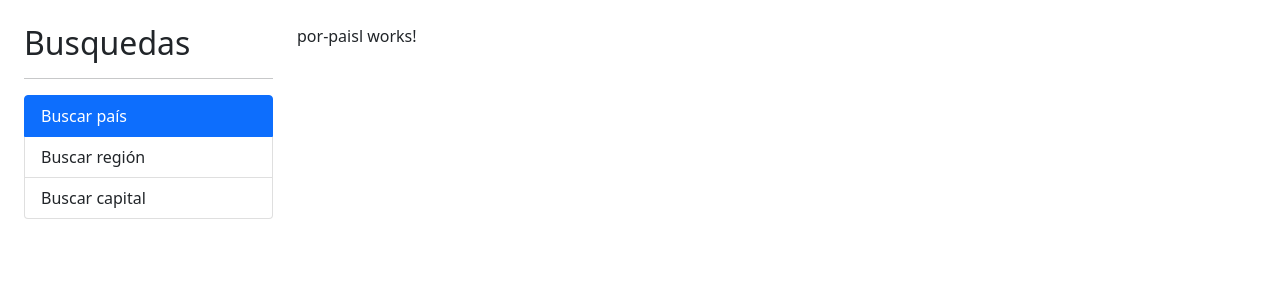
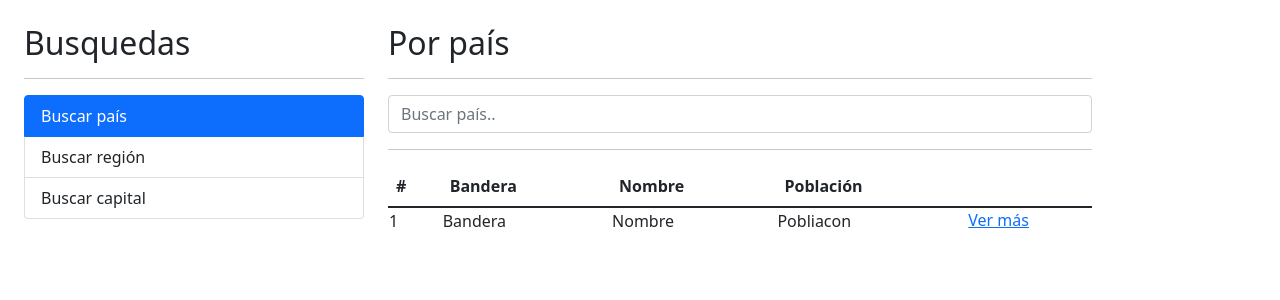
Before and after one commit to JuanFCVal/AngularCourse, an Angular app in the folder Angular/03-paisesApp/: page / in a window 1280 px wide. Shown: the top 300 px of the page. Built offline with nearby package versions, Linux system fonts and the light colour scheme.

Commit message:
Http for gettinf info by name with search& Ngmodel

```diff
--- a/Angular/03-paisesApp/src/app/app.component.html
+++ b/Angular/03-paisesApp/src/app/app.component.html
@@ -1,26 +1,10 @@
 
 
-<div class="row container mt-4 ">
-    <div class="col-3">
-        <h2>Busquedas</h2>
-        <hr>
-        <ul class="list-group">
-            <li routerLink=""
-            [routerLinkActiveOptions] ="{exact: true}"
-            routerLinkActive="active"
-            class="list-group-item">Buscar país</li>
-            <li routerLink="region"
-            routerLinkActive="active"
-            class="list-group-item">Buscar región</li>
-            <li routerLink="capital"
-            routerLinkActive="active"
-             class="list-group-item">Buscar capital
-            </li>
-        </ul>
+<div class="row container mt-4">
+    <div class="col-4">
+        <app-sidebar></app-sidebar>
     </div>
-
-
-    <div class="col">
+    <div class="col-8">
         <router-outlet>
 
         </router-outlet>
--- a/Angular/03-paisesApp/src/app/app.module.ts
+++ b/Angular/03-paisesApp/src/app/app.module.ts
@@ -1,6 +1,6 @@
 import { NgModule } from '@angular/core';
 import { BrowserModule } from '@angular/platform-browser';
-
+import {HttpClientModule} from '@angular/common/http'
 import { AppComponent } from './app.component';
 import { PaisModule } from './pais/pais.module';
 import { SharedModule } from './shared/shared.module';
@@ -13,8 +13,9 @@ import { AppRoutingModule } from './app-routing.module';
   imports: [
     AppRoutingModule,
     BrowserModule,
+    HttpClientModule,
     PaisModule,
-    SharedModule
+    SharedModule,
   ],
   providers: [],
   bootstrap: [AppComponent]
--- a/Angular/03-paisesApp/src/app/pais/pages/por-paisl/por-paisl.component.html
+++ b/Angular/03-paisesApp/src/app/pais/pages/por-paisl/por-paisl.component.html
@@ -1 +1,41 @@
-<p>por-paisl works!</p>
+<h2>Por país</h2>
+<hr>
+<div class="row">
+    <div class="col">
+        <form              (ngSubmit)="buscar()" >
+            <input
+            [(ngModel)]="termino"
+            autocomplete="off"
+            class="form-control"
+            type="text"
+            name="termino"
+            placeholder="Buscar país..">
+        </form>
+    </div>
+</div>
+<hr>
+<div *ngIf="hayError" class="alert alert-danger">
+    No se encontró nada con el término {{termino}}
+</div>
+
+<div  *ngIf="!hayError" class="row">
+    <div class="col">
+        <table class="table table-hover">
+            <thead>
+                <tr>
+                    <th>#</th>
+                    <th>Bandera</th>
+                    <th>Nombre</th>
+                    <th>Población</th>
+                </tr>
+            </thead>
+            <tbody>
+                <td>1</td>
+                <td>Bandera</td>
+                <td>Nombre</td>
+                <td>Pobliacon</td>
+                <a href="">Ver más</a>
+            </tbody>
+        </table>
+    </div>
+</div>
--- a/Angular/03-paisesApp/src/app/pais/pages/por-paisl/por-paisl.component.ts
+++ b/Angular/03-paisesApp/src/app/pais/pages/por-paisl/por-paisl.component.ts
@@ -1,4 +1,5 @@
 import { Component, OnInit } from '@angular/core';
+import { PaisService } from '../../services/pais.service';
 
 @Component({
   selector: 'app-por-paisl',
@@ -7,10 +8,23 @@ import { Component, OnInit } from '@angular/core';
   ]
 })
 export class PorPaislComponent implements OnInit {
-
-  constructor() { }
+  termino: string = "";
+  hayError: boolean = false;
+  constructor(private paisService : PaisService) { }
 
   ngOnInit(): void {
   }
-
+  buscar(){
+    console.log(this.termino)
+    this.paisService.buscarPais(this.termino).subscribe(
+      resp =>{
+        this.hayError = false;
+        console.log(resp);
+      }, (err) =>{
+        this.hayError = true;
+        console.log('Error')
+        console.info(err)
+      }
+    )
+  }
 }
--- a/Angular/03-paisesApp/src/app/pais/pais.module.ts
+++ b/Angular/03-paisesApp/src/app/pais/pais.module.ts
@@ -4,6 +4,7 @@ import { PorCapitalComponent } from './pages/por-capital/por-capital.component';
 import { PorPaislComponent } from './pages/por-paisl/por-paisl.component';
 import { PorRegionComponent } from './pages/por-region/por-region.component';
 import { VerPaisComponent } from './pages/ver-pais/ver-pais.component';
+import { FormsModule } from '@angular/forms';
 
 
 
@@ -21,7 +22,8 @@ import { VerPaisComponent } from './pages/ver-pais/ver-pais.component';
     VerPaisComponent
   ],
   imports: [
-    CommonModule
+    CommonModule,
+    FormsModule
   ]
 })
 export class PaisModule { }
--- /dev/null
+++ b/Angular/03-paisesApp/src/app/pais/services/pais.service.ts
@@ -0,0 +1,16 @@
+import { HttpClient } from '@angular/common/http';
+import { Injectable } from '@angular/core';
+import { Observable } from 'rxjs';
+
+@Injectable({
+  providedIn: 'root'
+})
+export class PaisService {
+  private _apiUrl: string = "https://restcountries.eu/rest/v2"
+  constructor(private http: HttpClient) { }
+  buscarPais(termino: string): Observable<any>{
+    const url = `${this._apiUrl}/name/${termino}`
+    console.log(url)
+    return this.http.get(url);
+  }
+}
--- a/Angular/03-paisesApp/src/app/shared/shared.module.ts
+++ b/Angular/03-paisesApp/src/app/shared/shared.module.ts
@@ -1,6 +1,7 @@
 import { NgModule } from '@angular/core';
 import { CommonModule } from '@angular/common';
 import { SidebarComponent } from './sidebar/sidebar.component';
+import { AppRoutingModule } from '../app-routing.module';
 
 
 
@@ -9,7 +10,8 @@ import { SidebarComponent } from './sidebar/sidebar.component';
     SidebarComponent
   ],
   imports: [
-    CommonModule
+    CommonModule,
+    AppRoutingModule
   ],
   exports:[
     SidebarComponent
--- a/Angular/03-paisesApp/src/app/shared/sidebar/sidebar.component.css
+++ b/Angular/03-paisesApp/src/app/shared/sidebar/sidebar.component.css
@@ -0,0 +1,3 @@
+li{
+    cursor: pointer;
+}
--- a/Angular/03-paisesApp/src/app/shared/sidebar/sidebar.component.html
+++ b/Angular/03-paisesApp/src/app/shared/sidebar/sidebar.component.html
@@ -1 +1,15 @@
-<p>sidebar works!</p>
+<h2>Busquedas</h2>
+<hr>
+<ul class="list-group">
+    <li routerLink=""
+    [routerLinkActiveOptions] ="{exact: true}"
+    routerLinkActive="active"
+    class="list-group-item">Buscar país</li>
+    <li routerLink="region"
+    routerLinkActive="active"
+    class="list-group-item">Buscar región</li>
+    <li routerLink="capital"
+    routerLinkActive="active"
+     class="list-group-item">Buscar capital
+    </li>
+</ul>
```
